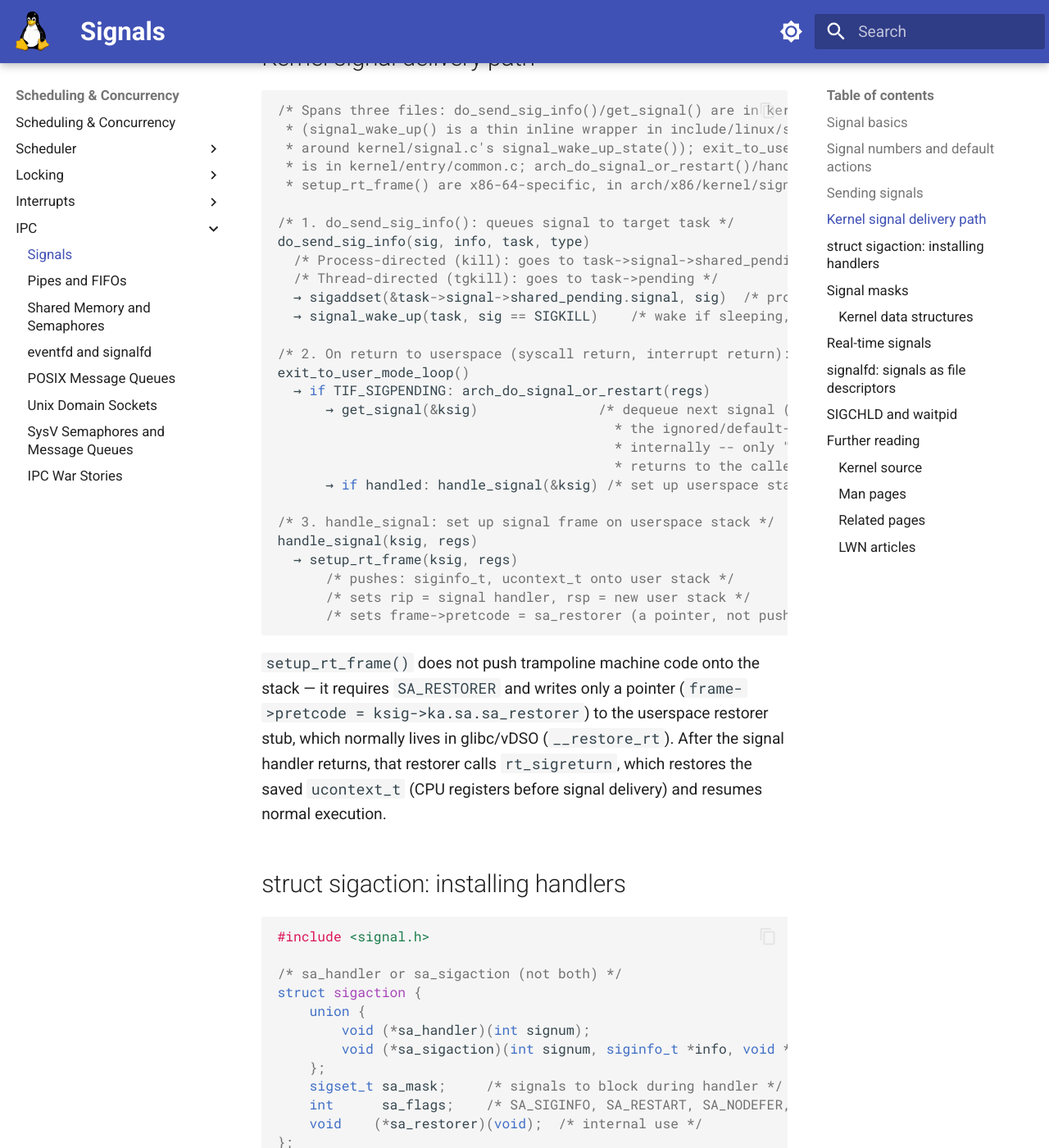
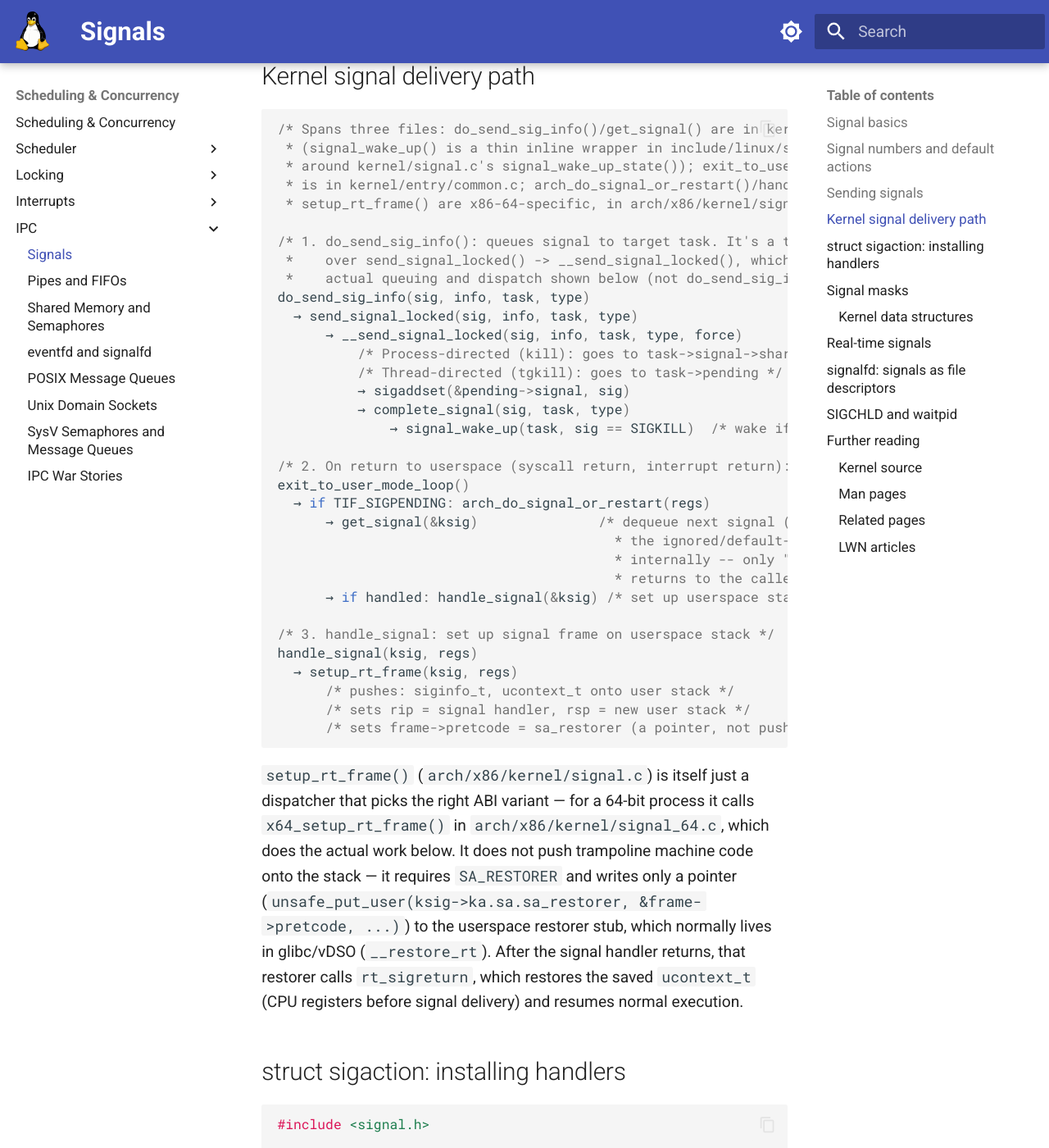
Before and after one commit to laveeshb/linux-kernel-internals, an MkDocs documentation site: the page built from docs/ipc/signals.md, in a window 1280 px wide and 1400 px high, scrolled down 2089 px. Shown: the whole window at 82% size. Built offline with MkDocs 1.6.1 and Material for MkDocs 9.7.7, drawn with Linux system fonts in a browser that asks for light colours; some of the changed text lies outside the part shown.

Commit message:
Update docs/ipc/signals.md content (#827)
Add an async-signal-safety note next to the printf()-in-handler
examples, add the missing SIGBUS entry to the signal table, and
show the real call chain (send_signal_locked/complete_signal)
behind signal delivery instead of collapsing it into
do_send_sig_info().

````diff
--- a/docs/ipc/signals.md
+++ b/docs/ipc/signals.md
@@ -80,12 +81,17 @@
  * is in kernel/entry/common.c; arch_do_signal_or_restart()/handle_signal()/
  * setup_rt_frame() are x86-64-specific, in arch/x86/kernel/signal.c */
 
-/* 1. do_send_sig_info(): queues signal to target task */
+/* 1. do_send_sig_info(): queues signal to target task. It's a thin wrapper
+ *    over send_signal_locked() -> __send_signal_locked(), which do the
+ *    actual queuing and dispatch shown below (not do_send_sig_info() itself) */
 do_send_sig_info(sig, info, task, type)
-  /* Process-directed (kill): goes to task->signal->shared_pending */
-  /* Thread-directed (tgkill): goes to task->pending */
-  → sigaddset(&task->signal->shared_pending.signal, sig)  /* process-directed */
-  → signal_wake_up(task, sig == SIGKILL)    /* wake if sleeping, set TIF_SIGPENDING */
+  → send_signal_locked(sig, info, task, type)
+      → __send_signal_locked(sig, info, task, type, force)
+          /* Process-directed (kill): goes to task->signal->shared_pending */
+          /* Thread-directed (tgkill): goes to task->pending */
+          → sigaddset(&pending->signal, sig)
+          → complete_signal(sig, task, type)
+              → signal_wake_up(task, sig == SIGKILL)  /* wake if sleeping, set TIF_SIGPENDING */
 
 /* 2. On return to userspace (syscall return, interrupt return): */
 exit_to_user_mode_loop()
@@ -104,7 +110,7 @@
       /* sets frame->pretcode = sa_restorer (a pointer, not pushed code) */
 ```
 
-`setup_rt_frame()` does not push trampoline machine code onto the stack — it requires `SA_RESTORER` and writes only a pointer (`frame->pretcode = ksig->ka.sa.sa_restorer`) to the userspace restorer stub, which normally lives in glibc/vDSO (`__restore_rt`). After the signal handler returns, that restorer calls `rt_sigreturn`, which restores the saved `ucontext_t` (CPU registers before signal delivery) and resumes normal execution.
+`setup_rt_frame()` (`arch/x86/kernel/signal.c`) is itself just a dispatcher that picks the right ABI variant — for a 64-bit process it calls `x64_setup_rt_frame()` in `arch/x86/kernel/signal_64.c`, which does the actual work below. It does not push trampoline machine code onto the stack — it requires `SA_RESTORER` and writes only a pointer (`unsafe_put_user(ksig->ka.sa.sa_restorer, &frame->pretcode, ...)`) to the userspace restorer stub, which normally lives in glibc/vDSO (`__restore_rt`). After the signal handler returns, that restorer calls `rt_sigreturn`, which restores the saved `ucontext_t` (CPU registers before signal delivery) and resumes normal execution.
 
 ## struct sigaction: installing handlers
 
@@ -142,6 +148,8 @@
     printf("signal %d from pid %d\n", sig, info->si_pid);
 }
 ```
+
+**`printf()` is not actually safe to call here.** It's shown above (and in the `sigchld_handler` example below) for brevity, but `printf()` is not on the [signal-safety(7)](https://man7.org/linux/man-pages/man7/signal-safety.7.html) list of async-signal-safe functions — its internal stdio buffering isn't reentrant, so a handler that interrupts another `printf()` call already in progress can corrupt that buffer. Two real fixes: call `write(2)` directly (it *is* async-signal-safe) to emit pre-formatted text, or — the more common pattern — have the handler only set a `volatile sig_atomic_t` flag and do the actual work (including any `printf()`) back in the main loop, outside signal context.
 
 Important flags:
 
@@ -282,9 +290,10 @@
 
 ### Kernel source
 
-- [kernel/signal.c](https://git.kernel.org/pub/scm/linux/kernel/git/torvalds/linux.git/tree/kernel/signal.c) — `do_send_sig_info()`, `signal_wake_up_state()`, and `get_signal()`: the core signal-queuing and dequeuing implementation
+- [kernel/signal.c](https://git.kernel.org/pub/scm/linux/kernel/git/torvalds/linux.git/tree/kernel/signal.c) — `do_send_sig_info()`, `send_signal_locked()`/`__send_signal_locked()`, `complete_signal()`, `signal_wake_up_state()`, and `get_signal()`: the core signal-queuing and dequeuing implementation
 - [kernel/entry/common.c](https://git.kernel.org/pub/scm/linux/kernel/git/torvalds/linux.git/tree/kernel/entry/common.c) — `exit_to_user_mode_loop()`: where `TIF_SIGPENDING` is checked on the way back to userspace
-- [arch/x86/kernel/signal.c](https://git.kernel.org/pub/scm/linux/kernel/git/torvalds/linux.git/tree/arch/x86/kernel/signal.c) — `arch_do_signal_or_restart()`, `handle_signal()`, `setup_rt_frame()`: x86-64 signal-frame setup and the `sa_restorer`/`rt_sigreturn` return path
+- [arch/x86/kernel/signal.c](https://git.kernel.org/pub/scm/linux/kernel/git/torvalds/linux.git/tree/arch/x86/kernel/signal.c) — `arch_do_signal_or_restart()`, `handle_signal()`, `setup_rt_frame()` (the ABI dispatcher): x86-64 signal-frame setup and the `sa_restorer`/`rt_sigreturn` return path
+- [arch/x86/kernel/signal_64.c](https://git.kernel.org/pub/scm/linux/kernel/git/torvalds/linux.git/tree/arch/x86/kernel/signal_64.c) — `x64_setup_rt_frame()`, the real 64-bit frame-building code `setup_rt_frame()` dispatches to
 - [include/linux/sched.h](https://git.kernel.org/pub/scm/linux/kernel/git/torvalds/linux.git/tree/include/linux/sched.h) — `task_struct`: per-thread `pending`, `blocked`, `real_blocked`, `saved_sigmask`
 - [include/linux/sched/signal.h](https://git.kernel.org/pub/scm/linux/kernel/git/torvalds/linux.git/tree/include/linux/sched/signal.h) — `signal_struct`: per-process `shared_pending`
 - [include/linux/signal_types.h](https://git.kernel.org/pub/scm/linux/kernel/git/torvalds/linux.git/tree/include/linux/signal_types.h) — `struct sigpending` definition
````
Also changed, not shown: other parts of docs/ipc/signals.md (+1 -0 lines).
